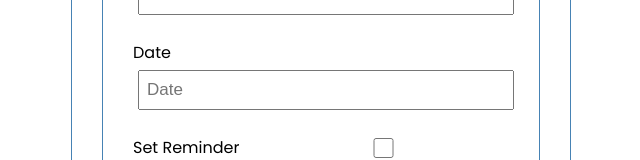
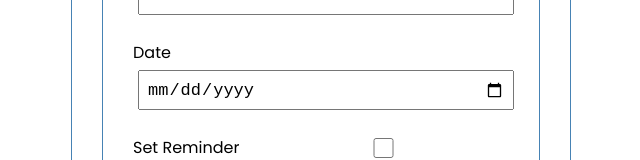
Before and after one commit to GHOST-Aram/my-first-react-app, a React (Create React App) app: page / in a window 1280 px wide. Shown: the part 250-410 px from the top of the page, without its empty margins (319-959 px from the left). Built offline with nearby package versions, Linux system fonts and the light colour scheme.

Commit message:
feat: Capture states of input
     -Import useState

```diff
--- a/src/components/taskForm.js
+++ b/src/components/taskForm.js
@@ -1,19 +1,30 @@
 import React from 'react'
+import { useState } from 'react'
 
 export const TaskForm = () => {
+    // Set states
+    const [text, setText] = useState('')
+    const [day, setDate] = useState('')
+    const [reminder, setReminder] = useState(false)
+
   return (
     <form className='add-form container'>
+        {/* Task description */}
         <div className='form-control'>
             <label htmlFor='task'>Task</label>
-            <input type="text" placeholder='Task text' id='task-text' />
+            <input type="text" placeholder='Task text' id='task-text' value ={text} onChange={(e) => setText(e.target.value)}/>
         </div>
+
+        {/* Task Date */}
         <div className='form-control'>
             <label htmlFor='date'>Date</label>
-            <input type="datetime" placeholder='Date' id='date' />
+            <input type="date" name="date" placeholder='Date' id='date' value ={day} onChange={(e) => setDate(e.target.value)} />
         </div>
+
+        {/* Reminder */}
         <div className='form-control-check'>
             <label htmlFor="reminder">Set Reminder</label>
-            <input type="checkbox" name="reminder" id="reminder" />
+            <input type="checkbox" name="reminder" id="reminder" value ={reminder} onChange={(e) => setReminder(e.target.checked)} />
         </div>
         <div>
             <button type="submit" className='btn btn-block'>Save Task</button>
```
